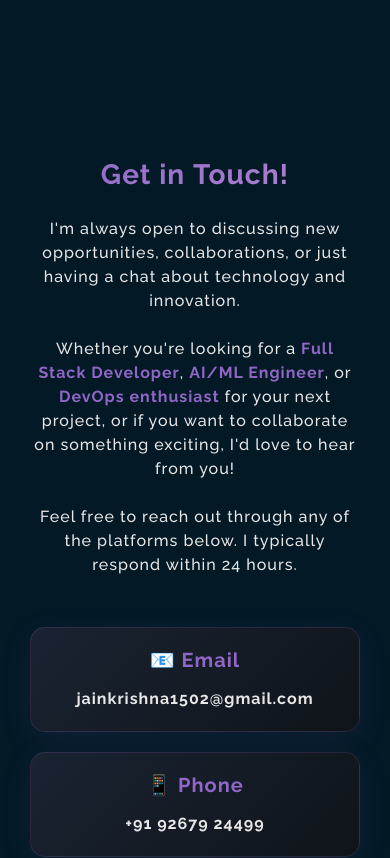
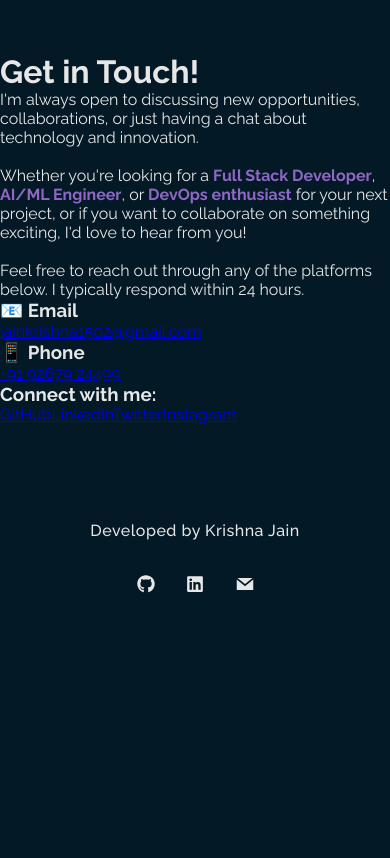
Before and after one commit to KRISHNA-JAIN15/Portfolio, a React (Create React App) app: page /About in a window 390 px wide. Shown: the part 5880-6738 px from the top of the page. After the commit the page ends 6504 px from the top, so only its background shows below. Built offline with nearby package versions, Linux system fonts and the light colour scheme.

Commit message:
Update Contact.js

```diff
--- a/src/Components/Contact.js
+++ b/src/Components/Contact.js
@@ -2,63 +2,57 @@ import React from "react";
 
 const Contact = () => {
   return (
-    <>
-      <div className="ContactPage">
-        <div className="ContactText">
-          <h1 className="ContactTextHeading">
-            Get in <b>Touch</b>!
+    <div className="min-h-screen flex justify-center items-start bg-gray-50 py-12">
+      <div className="max-w-3xl w-full px-6">
+        <h1 className="text-4xl font-bold mb-6">
+          Get in <span className="text-blue-600">Touch</span>!
         </h1>
-          <p>
+
+        <p className="text-lg text-gray-700 leading-relaxed text-justify mb-10">
           I'm always open to discussing new opportunities, collaborations, or
           just having a chat about technology and innovation.
           <br />
           <br />
-            Whether you're looking for a <b>Full Stack Developer</b>,{" "}
-            <b>AI/ML Engineer</b>, or <b>DevOps enthusiast</b> for your next
-            project, or if you want to collaborate on something exciting, I'd
-            love to hear from you!
+          Whether you're looking for a{" "}
+          <b>Full Stack Developer</b>, <b>AI/ML Engineer</b>, or{" "}
+          <b>DevOps enthusiast</b> for your next project, or if you want to
+          collaborate on something exciting, I'd love to hear from you!
           <br />
           <br />
           Feel free to reach out through any of the platforms below. I
           typically respond within 24 hours.
         </p>
 
-          <div className="ContactDetails">
-            <div className="ContactItem">
-              <h3>📧 Email</h3>
-              <p>
+        <div className="grid md:grid-cols-2 gap-8 mb-12">
+          <div>
+            <h3 className="text-xl font-semibold mb-2">📧 Email</h3>
             <a
               href="mailto:jainkrishna1502@gmail.com"
-                  target="_blank"
-                  rel="noopener noreferrer"
+              className="text-blue-600 hover:underline"
             >
               jainkrishna1502@gmail.com
             </a>
-              </p>
           </div>
 
-            <div className="ContactItem">
-              <h3>📱 Phone</h3>
-              <p>
+          <div>
+            <h3 className="text-xl font-semibold mb-2">📱 Phone</h3>
             <a
               href="tel:+919267924499"
-                  target="_blank"
-                  rel="noopener noreferrer"
+              className="text-blue-600 hover:underline"
             >
               +91 92679 24499
             </a>
-              </p>
           </div>
         </div>
 
-          <div className="SocialLinks">
-            <h3>Connect with me:</h3>
-            <div className="SocialButtons">
+        <div>
+          <h3 className="text-xl font-semibold mb-4">Connect with me:</h3>
+          <div className="flex flex-wrap gap-4">
             <a
               href="https://github.com/KRISHNA-JAIN15"
               target="_blank"
               rel="noopener noreferrer"
-                className="SocialButton"
+              className="px-5 py-2 rounded-full bg-gray-800 text-white hover:bg-gray-900 transition"
             >
               GitHub
             </a>
@@ -66,7 +60,7 @@ const Contact = () => {
               href="https://linkedin.com/in/krishna-jain"
               target="_blank"
               rel="noopener noreferrer"
-                className="SocialButton"
+              className="px-5 py-2 rounded-full bg-blue-600 text-white hover:bg-blue-700 transition"
             >
               LinkedIn
             </a>
@@ -74,7 +68,7 @@ const Contact = () => {
               href="https://twitter.com/krishna_jain15"
               target="_blank"
               rel="noopener noreferrer"
-                className="SocialButton"
+              className="px-5 py-2 rounded-full bg-sky-500 text-white hover:bg-sky-600 transition"
             >
               Twitter
             </a>
@@ -82,7 +76,7 @@ const Contact = () => {
               href="https://www.instagram.com/_ufo_believers_/?hl=en"
               target="_blank"
               rel="noopener noreferrer"
-                className="SocialButton"
+              className="px-5 py-2 rounded-full bg-pink-500 text-white hover:bg-pink-600 transition"
             >
               Instagram
             </a>
@@ -90,7 +84,6 @@ const Contact = () => {
         </div>
       </div>
     </div>
-    </>
   );
 };
 
```
Lines whose indentation alone changed are shown as unchanged.
